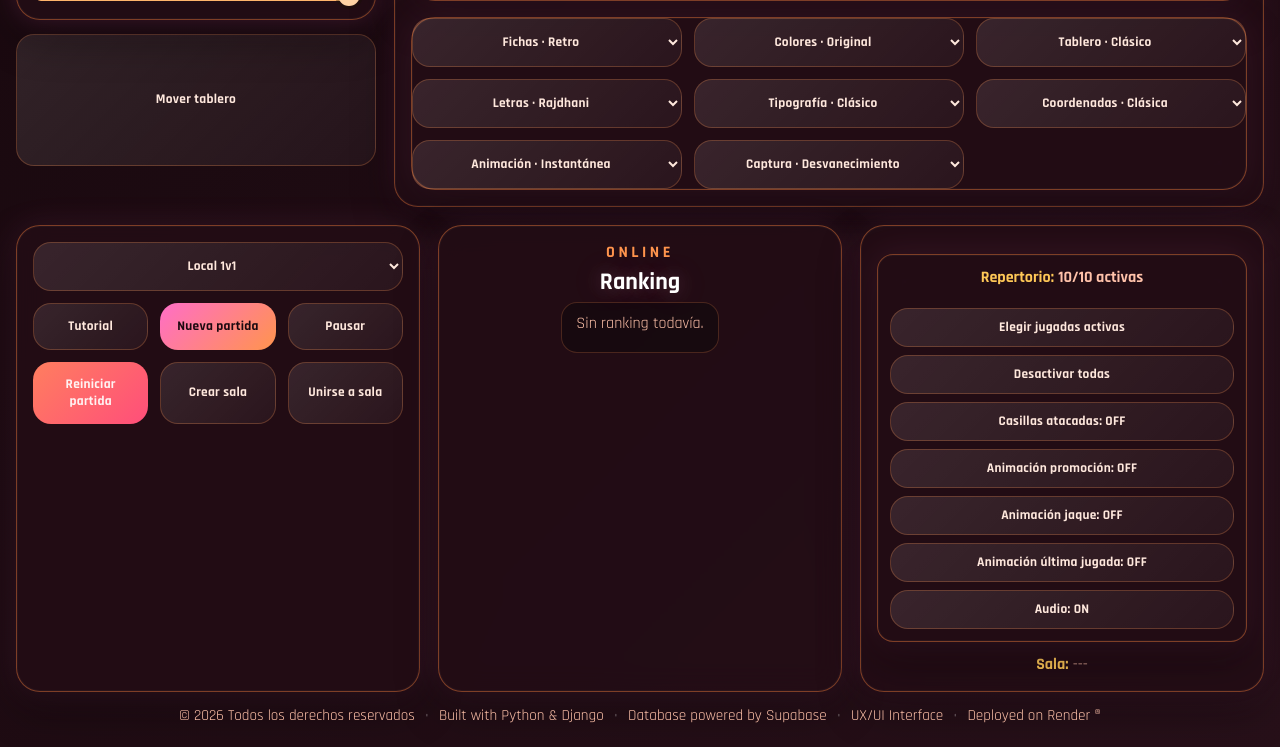
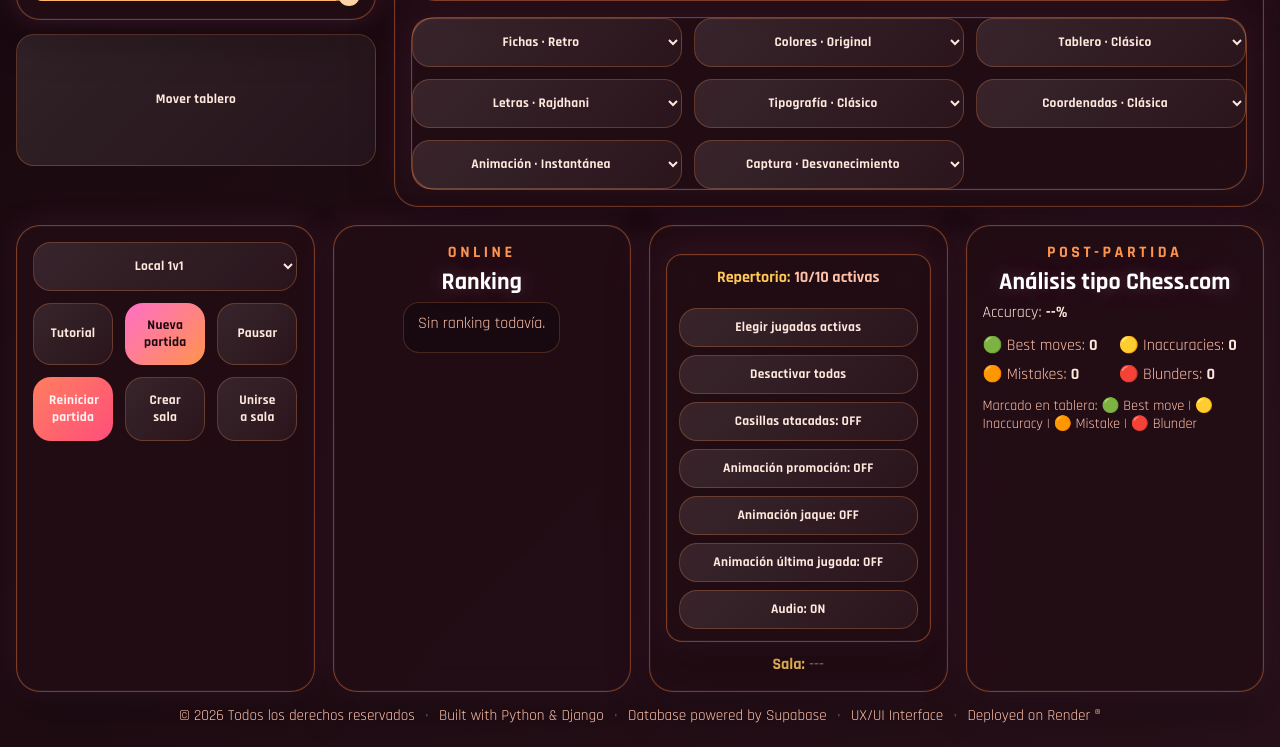
Before and after one commit to lu-developer476/Ajedrez, a Django app: page / in a window 1280 px wide. Shown: the part 877-1624 px from the top of the page. Run offline with Django 5.2, Linux system fonts and the light colour scheme; data that the repository does not hold is empty.

Commit message:
Add post-game analysis with accuracy and move ranking (#24)

```diff
--- a/core/static/core/css/styles.css
+++ b/core/static/core/css/styles.css
@@ -519,6 +519,23 @@ body {
   box-shadow: inset 0 0 0 4px rgba(255, 208, 120, 0.85), 0 0 18px rgba(255, 208, 120, 0.34);
 }
 
+
+.square.quality-best {
+  box-shadow: inset 0 0 0 4px rgba(68, 255, 128, 0.85), 0 0 20px rgba(68, 255, 128, 0.4);
+}
+
+.square.quality-inaccuracy {
+  box-shadow: inset 0 0 0 4px rgba(255, 221, 87, 0.9), 0 0 20px rgba(255, 221, 87, 0.38);
+}
+
+.square.quality-mistake {
+  box-shadow: inset 0 0 0 4px rgba(255, 158, 77, 0.9), 0 0 20px rgba(255, 158, 77, 0.38);
+}
+
+.square.quality-blunder {
+  box-shadow: inset 0 0 0 4px rgba(255, 82, 82, 0.9), 0 0 20px rgba(255, 82, 82, 0.42);
+}
+
 .square.attacked-by-white::before,
 .square.attacked-by-black::before {
   content: '';
@@ -685,7 +702,7 @@ body {
 .aux-panels {
   grid-area: bottom;
   display: grid;
-  grid-template-columns: repeat(3, minmax(260px, 1fr));
+  grid-template-columns: repeat(4, minmax(240px, 1fr));
   gap: 18px;
   justify-content: center;
 }
@@ -1097,3 +1114,34 @@ body {
   .side-stack { min-width: 140px; grid-template-columns: 1fr; }
   .controls { grid-template-columns: 1fr; }
 }
+
+.analysis {
+  padding: 16px;
+}
+
+.analysis-main {
+  margin: 8px 0 12px;
+  font-size: 1rem;
+}
+
+.analysis-grid {
+  display: grid;
+  grid-template-columns: repeat(2, minmax(0, 1fr));
+  gap: 8px;
+}
+
+.analysis-grid p,
+.analysis-legend {
+  margin: 0;
+  color: var(--muted);
+}
+
+.analysis-grid strong,
+.analysis-main strong {
+  color: var(--text);
+}
+
+.analysis-legend {
+  margin-top: 12px;
+  font-size: 0.9rem;
+}
--- a/core/static/core/js/game.js
+++ b/core/static/core/js/game.js
@@ -10,6 +10,11 @@ const moveHistoryEl = document.getElementById('move-history');
 const rankingListEl = document.getElementById('ranking-list');
 const modeLabelEl = document.getElementById('mode-label');
 const roomInfoEl = document.getElementById('room-info');
+const analysisAccuracyEl = document.getElementById('analysis-accuracy');
+const analysisBestEl = document.getElementById('analysis-best');
+const analysisInaccuracyEl = document.getElementById('analysis-inaccuracy');
+const analysisMistakeEl = document.getElementById('analysis-mistake');
+const analysisBlunderEl = document.getElementById('analysis-blunder');
 const modeSelectEl = document.getElementById('mode-select');
 const newGameBtn = document.getElementById('new-game-btn');
 const pauseGameBtn = document.getElementById('pause-game-btn');
@@ -169,6 +174,9 @@ function createState() {
     },
     openingMoves: [],
     openingName: null,
+    moveEvaluations: [],
+    analysis: null,
+    lastMoveQuality: null,
   };
 }
 const clone = (b) => b.map((r) => [...r]);
@@ -198,6 +206,7 @@ function resetGame() {
   blackTimeLeft = 600;
   isPaused = false;
   highlightLastMove = null;
+  state.lastMoveQuality = null;
   if (waitingStartColor) stopTimerLoop();
   else startTimerLoop();
   renderCoordinates();
@@ -490,6 +499,134 @@ async function configureVariations() {
   updateVariationUI();
 }
 
+
+function pieceValue(piece) {
+  if (!piece) return 0;
+  const values = { p: 100, n: 320, b: 330, r: 500, q: 900, k: 20000 };
+  return values[piece[1]] || 0;
+}
+
+function scoreMove(board, move, color, context = state) {
+  const from = move.from;
+  const to = move.to;
+  const moving = board[from.row][from.col];
+  if (!moving) return -99999;
+
+  const next = clone(board);
+  let captured = next[to.row][to.col];
+
+  if (to.special === 'en-passant') {
+    const capturedRow = moving[0] === 'w' ? to.row + 1 : to.row - 1;
+    captured = next[capturedRow][to.col];
+    next[capturedRow][to.col] = null;
+  }
+
+  next[to.row][to.col] = moving;
+  next[from.row][from.col] = null;
+
+  if (to.special === 'castle-short') {
+    next[from.row][5] = next[from.row][7];
+    next[from.row][7] = null;
+  }
+  if (to.special === 'castle-long') {
+    next[from.row][3] = next[from.row][0];
+    next[from.row][0] = null;
+  }
+
+  const promotionPiece = to.promotion || 'q';
+  applyPromotion(next, to.row, to.col, promotionPiece);
+
+  let score = 0;
+  if (captured) score += pieceValue(captured) - Math.floor(pieceValue(moving) / 10);
+
+  const centerDistance = Math.abs(3.5 - to.row) + Math.abs(3.5 - to.col);
+  score += Math.round((7 - centerDistance) * 2);
+
+  if (moving[1] === 'p') {
+    score += (moving[0] === 'w' ? (6 - to.row) : (to.row - 1)) * 3;
+  }
+
+  const enemy = color === 'w' ? 'b' : 'w';
+  if (isKingInCheck(next, enemy)) score += 35;
+  if (isKingInCheck(next, color)) score -= 45;
+
+  const replyMoves = getAllLegalMovesForColor(next, enemy, context);
+  if (!replyMoves.length && isKingInCheck(next, enemy)) score += 10000;
+
+  return score;
+}
+
+function evaluateMoveQuality(boardBefore, executedMove, color, context = state) {
+  const legal = getAllLegalMovesForColor(boardBefore, color, context);
+  if (!legal.length) return null;
+
+  const scored = legal.map((mv) => ({ move: mv, score: scoreMove(boardBefore, mv, color, context) }));
+  scored.sort((a, b) => b.score - a.score);
+
+  const chosenScore = scoreMove(boardBefore, executedMove, color, context);
+  const bestScore = scored[0].score;
+  const diff = bestScore - chosenScore;
+
+  let grade = 'best';
+  if (diff >= 140) grade = 'blunder';
+  else if (diff >= 80) grade = 'mistake';
+  else if (diff >= 35) grade = 'inaccuracy';
+
+  return {
+    color,
+    grade,
+    diff,
+    bestScore,
+    chosenScore,
+    move: executedMove,
+  };
+}
+
+function buildPostGameAnalysis() {
+  const evals = state.moveEvaluations || [];
+  if (!evals.length) {
+    state.analysis = null;
+    return;
+  }
+
+  const summary = { best: 0, inaccuracy: 0, mistake: 0, blunder: 0 };
+  let points = 0;
+
+  evals.forEach((entry) => {
+    summary[entry.grade] += 1;
+    if (entry.grade === 'best') points += 1;
+    if (entry.grade === 'inaccuracy') points += 0.65;
+    if (entry.grade === 'mistake') points += 0.35;
+  });
+
+  state.analysis = {
+    ...summary,
+    total: evals.length,
+    accuracy: Math.round((points / evals.length) * 100),
+  };
+}
+
+function renderPostGameAnalysis() {
+  if (!analysisAccuracyEl || !analysisBestEl || !analysisInaccuracyEl || !analysisMistakeEl || !analysisBlunderEl) return;
+
+  const data = state.analysis;
+  if (!data) {
+    analysisAccuracyEl.textContent = '--%';
+    analysisBestEl.textContent = '0';
+    analysisInaccuracyEl.textContent = '0';
+    analysisMistakeEl.textContent = '0';
+    analysisBlunderEl.textContent = '0';
+    return;
+  }
+
+  analysisAccuracyEl.textContent = `${data.accuracy}%`;
+  analysisBestEl.textContent = String(data.best);
+  analysisInaccuracyEl.textContent = String(data.inaccuracy);
+  analysisMistakeEl.textContent = String(data.mistake);
+  analysisBlunderEl.textContent = String(data.blunder);
+}
+
+
 function render() {
   boardEl.innerHTML = '';
   applyBoardTheme();
@@ -511,6 +648,9 @@ function render() {
     const m = legalMoves.find((x) => x.row === row && x.col === col);
     if (m) sq.classList.add(m.capture ? 'capture' : 'legal');
     if (enableLastMoveAnimation && highlightLastMove && (highlightLastMove.from.row === row && highlightLastMove.from.col === col || highlightLastMove.to.row === row && highlightLastMove.to.col === col)) sq.classList.add('last-move');
+    if (state.lastMoveQuality && highlightLastMove && highlightLastMove.to.row === row && highlightLastMove.to.col === col) {
+      sq.classList.add(`quality-${state.lastMoveQuality}`);
+    }
     if (showAttackedSquares) {
       if (whiteAttacked.has(`${row},${col}`)) sq.classList.add('attacked-by-white');
       if (blackAttacked.has(`${row},${col}`)) sq.classList.add('attacked-by-black');
@@ -560,6 +700,7 @@ function render() {
   updateVariationUI();
   if (pauseGameBtn) pauseGameBtn.textContent = isPaused ? 'Reanudar' : 'Pausar';
   if (isPaused) statusTextEl.textContent = 'EN PAUSA';
+  renderPostGameAnalysis();
 }
 
 function pushIfValid(board, moves, row, col, tr, tc) {
@@ -825,6 +966,7 @@ async function makeMove(fr, fc, tr, tc, promotionChoice = null) {
   let target = state.board[tr][tc];
   const legalMove = getLegalMoves(state.board, fr, fc, state).find((m) => m.row === tr && m.col === tc);
   if (!piece || !legalMove) return;
+  const boardBeforeMove = clone(state.board);
 
   const isPromotionMove = piece[1] === 'p' && ((piece[0] === 'w' && tr === 0) || (piece[0] === 'b' && tr === 7));
   if (isPromotionMove && !promotionChoice) promotionChoice = await openPromotionSelector(piece[0]);
@@ -885,6 +1027,12 @@ async function makeMove(fr, fc, tr, tc, promotionChoice = null) {
   const fromSq = algebraic(fr, fc);
   const toSq = algebraic(tr, tc);
   const openingMove = `${fromSq}${toSq}`;
+  const analyzedMove = { from: { row: fr, col: fc }, to: { row: tr, col: tc, special: legalMove.special, promotion: promotionChoice || 'q' } };
+  const quality = evaluateMoveQuality(boardBeforeMove, analyzedMove, piece[0], state);
+  if (quality) {
+    state.moveEvaluations.unshift(quality);
+    state.lastMoveQuality = quality.grade;
+  }
   state.openingMoves.push(openingMove);
   state.openingName = detectOpening(state.openingMoves);
   const moveText = target
@@ -898,6 +1046,8 @@ async function makeMove(fr, fc, tr, tc, promotionChoice = null) {
   selected = null;
   legalMoves = [];
   evaluateGameStatus();
+  if (state.status !== 'EN CURSO' && state.status !== 'JAQUE') buildPostGameAnalysis();
+  else state.analysis = null;
   playMoveSound(Boolean(target), state.status);
   render();
   if (mode === 'online' && roomCode) await syncOnline();
@@ -1106,6 +1256,7 @@ resetViewBtn.onclick = () => {
   selected = null;
   legalMoves = [];
   highlightLastMove = null;
+  state.lastMoveQuality = null;
   if (commandFromEl) commandFromEl.value = '';
   if (commandToEl) commandToEl.value = '';
   render();
--- a/core/templates/core/index.html
+++ b/core/templates/core/index.html
@@ -160,6 +160,17 @@
         </div>
         <p id="room-info"><span>Sala:</span> ---</p>
       </div>
+      <div class="analysis panel-glow">
+        <div class="leaderboard-header"><p class="eyebrow">POST-PARTIDA</p><h2>Análisis tipo Chess.com</h2></div>
+        <p class="analysis-main">Accuracy: <strong id="analysis-accuracy">--%</strong></p>
+        <div class="analysis-grid">
+          <p>🟢 Best moves: <strong id="analysis-best">0</strong></p>
+          <p>🟡 Inaccuracies: <strong id="analysis-inaccuracy">0</strong></p>
+          <p>🟠 Mistakes: <strong id="analysis-mistake">0</strong></p>
+          <p>🔴 Blunders: <strong id="analysis-blunder">0</strong></p>
+        </div>
+        <p class="analysis-legend">Marcado en tablero: 🟢 Best move | 🟡 Inaccuracy | 🟠 Mistake | 🔴 Blunder</p>
+      </div>
     </section>
   </main>
   <footer class="footer">
```
